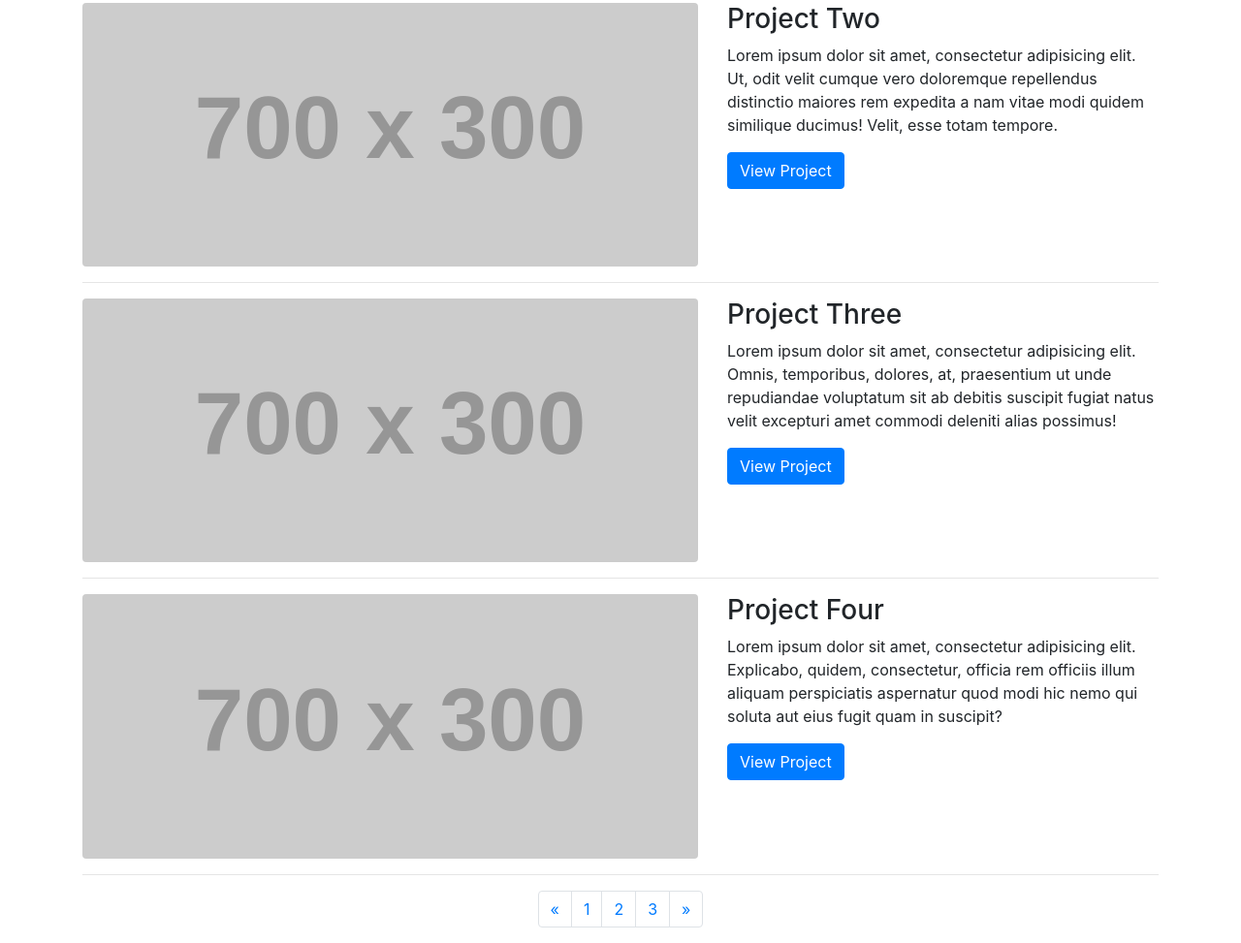
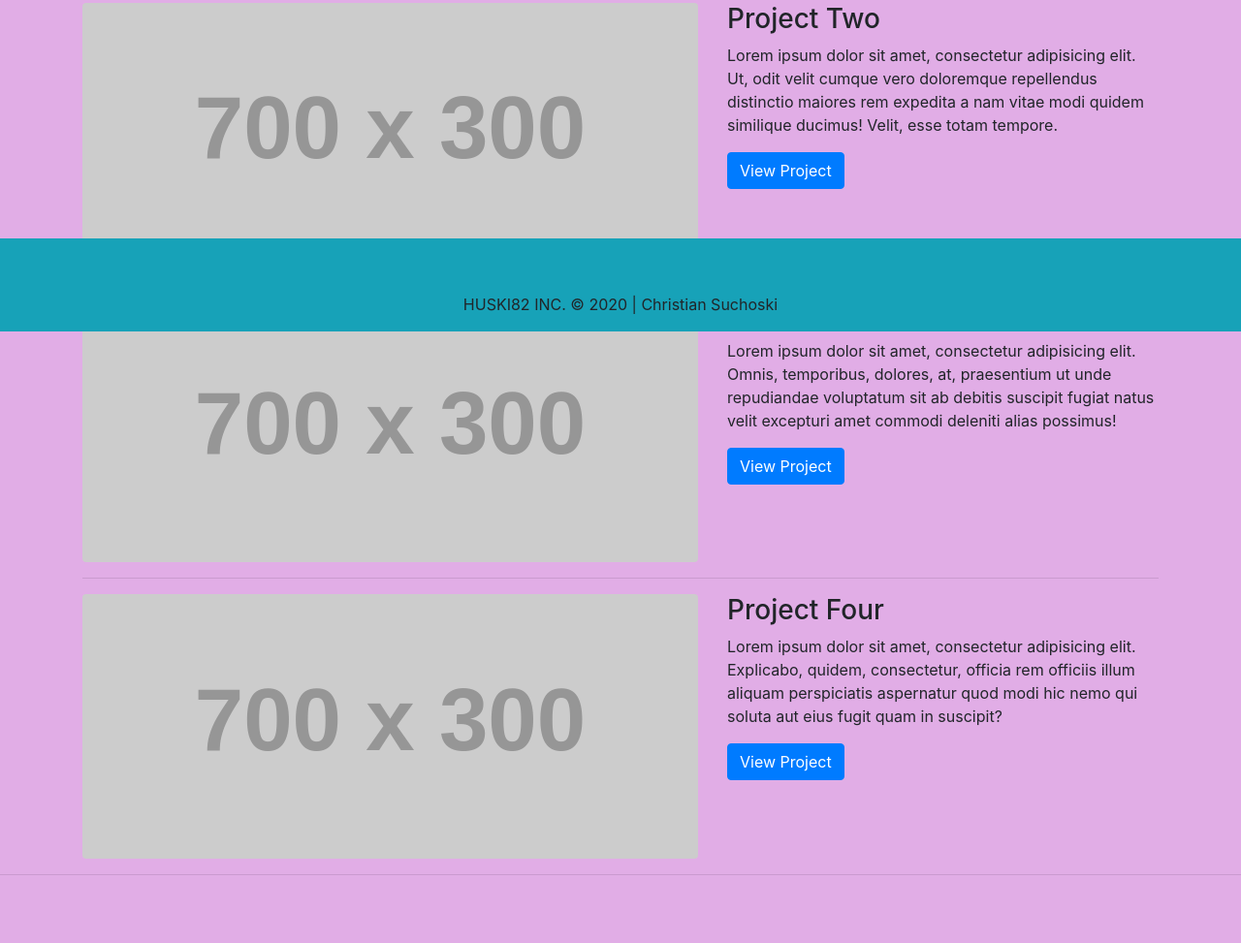
Before and after one commit to Huski82/Bootstrap-HW-2, a plain HTML site: page portfolio.html in a window 1280 px wide. Shown: the part 458-1431 px from the top of the page at 97% size. After the commit the page ends 1378 px from the top, so only its background shows below. Drawn offline with nearby package versions, Linux system fonts and the light colour scheme; placeholder pictures from the web are drawn by us.

Commit message:
added background color and sticky footer

```diff
--- a/portfolio.html
+++ b/portfolio.html
@@ -10,6 +10,11 @@
 </head>
 
 <body>
+    <style>
+        body {
+            background-color: rgb(225, 173, 230);
+        }
+    </style>
     <!-- Start Nav -->
     <nav class="navbar navbar-expand-lg navbar-dark bg-dark">
         <span class="navbar-brand mb-1 h1">Christian Suchoski</span>
@@ -18,7 +23,7 @@
             <span class="navbar-toggler-icon"></span>
         </button>
         <div class="collapse navbar-collapse" id="navbarSupportedContent">
-            <ul class="nav navbar-nav navbar-right">
+            <ul class="nav navbar-nav ml-auto mt-2 mt-lg-0">
                 <li class="nav-item">
                     <a class="nav-link" href="index.html">About</a>
                 </li>
@@ -121,43 +126,27 @@
                 <a class="btn btn-primary" href="#">View Project</a>
             </div>
         </div>
-        <!-- /.row -->
+    </div>
+    <!-- /.row -->
 
-        <hr>
-
-        <!-- Pagination -->
-        <ul class="pagination justify-content-center">
-            <li class="page-item">
-                <a class="page-link" href="#" aria-label="Previous">
-                    <span aria-hidden="true">&laquo;</span>
-                    <span class="sr-only">Previous</span>
-                </a>
-            </li>
-            <li class="page-item">
-                <a class="page-link" href="#">1</a>
-            </li>
-            <li class="page-item">
-                <a class="page-link" href="#">2</a>
-            </li>
-            <li class="page-item">
-                <a class="page-link" href="#">3</a>
-            </li>
-            <li class="page-item">
-                <a class="page-link" href="#" aria-label="Next">
-                    <span aria-hidden="true">&raquo;</span>
-                    <span class="sr-only">Next</span>
-                </a>
-            </li>
-        </ul>
-
+    <hr>
+    <!-- This is a row -->
+    <!-- This contains a sticky footer -->
+    <div class="row">
+        <div class="col-12">
+            <div class="footer fixed-bottom py-5 md-5 bg-info">
+                <div class="footer fixed-bottom text-center">
+                    <p>HUSKI82 INC. &copy; 2020 | Christian Suchoski</p>
+                </div>
+            </div>
+        </div>
     </div>
-    <!-- /.container -->
+    <!-- End container Div-->
     <!-- jQuery CDN -->
     <script src="https://ajax.googleapis.com/ajax/libs/jquery/1.11.3/jquery.min.js"></script>
     <script src="https://cdnjs.cloudflare.com/ajax/libs/popper.js/1.14.3/umd/popper.min.js"></script>
     <!-- Bootstrap JavaScript CDN -->
     <script src="https://maxcdn.bootstrapcdn.com/bootstrap/4.0.0/js/bootstrap.min.js"></script>
-
 </body>
 
 </html>
```
Also changed, not shown: contact.html (+17 -5 lines), index.html (+16 -9 lines).
